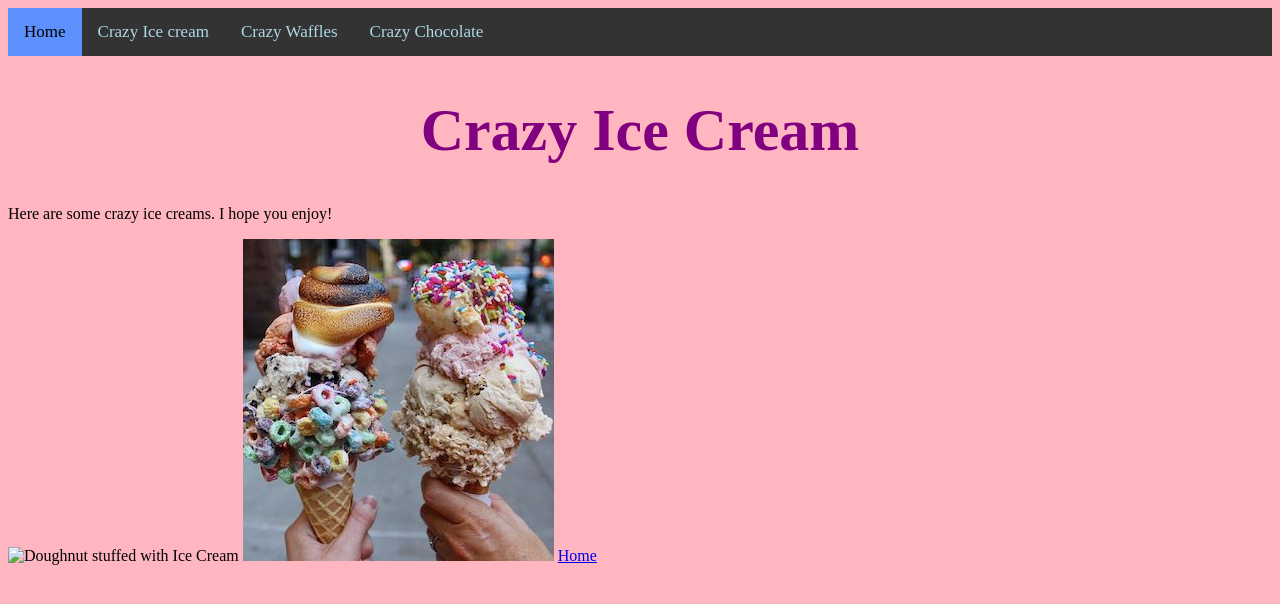
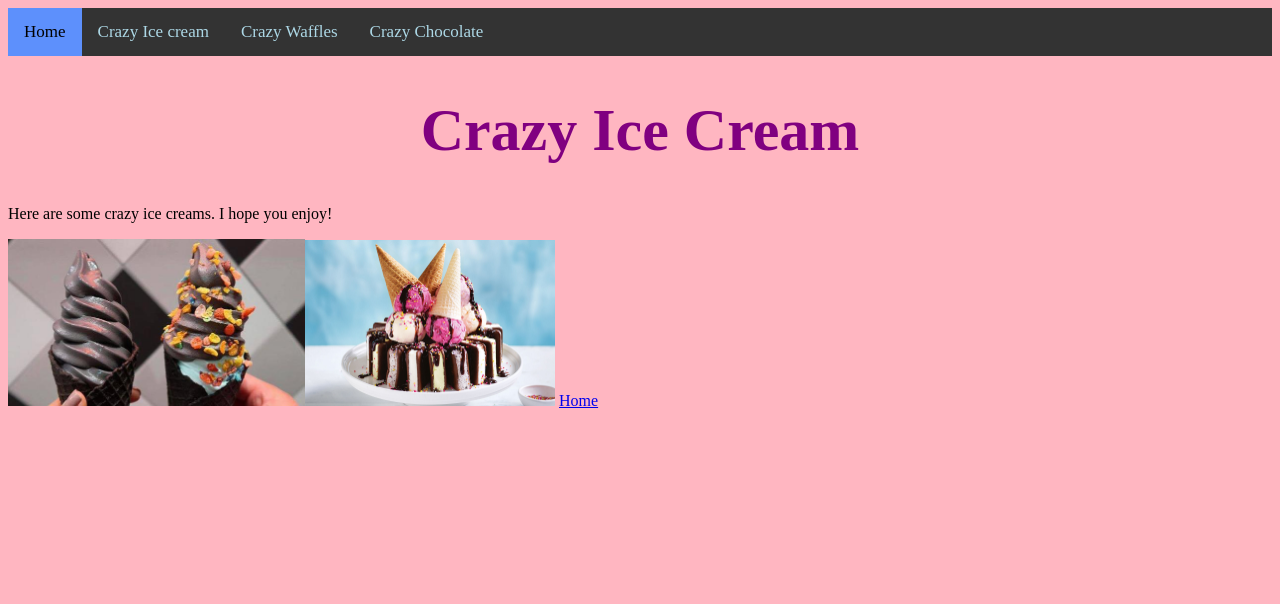
Before and after one commit to Lollymm/Crazydesserts, a plain HTML site: page icecream.html in a window 1280 px wide. Drawn offline with Linux system fonts and the light colour scheme.

Commit message:
Add files via upload

```diff
--- a/icecream.html
+++ b/icecream.html
@@ -16,10 +16,11 @@
 
 	<body bgcolor="E1EEF2">
 		<p> Here are some crazy ice creams. I hope you enjoy!</p>
-<img src="icecreamdoughnut2.jpg" alt="Doughnut stuffed with Ice Cream"
-width="900"
-hight="500"/>
-<img src="IceCreamWithFruitLoops.jpg" alt=IceCreamWithFruitLoops /></center>
+<img src="blackicecream.jpg" alt="Doughnut stuffed with Ice Cream"
+width="297"
+hight="200"/><img src="Icecake.jpg" alt=IceCreamWithFruitLoops
+width="250"
+hight="300"/>
 <a href="index.html">Home</a>
 		</body>
 		</html>
```
Also changed, not shown: Chocolate.html (+3 -1 lines), waffles.html (+6 -2 lines), blackicecream.jpg (added), chocowaffle.jpg (added), icecake.jpg (added), strawberry.jpg (added).
